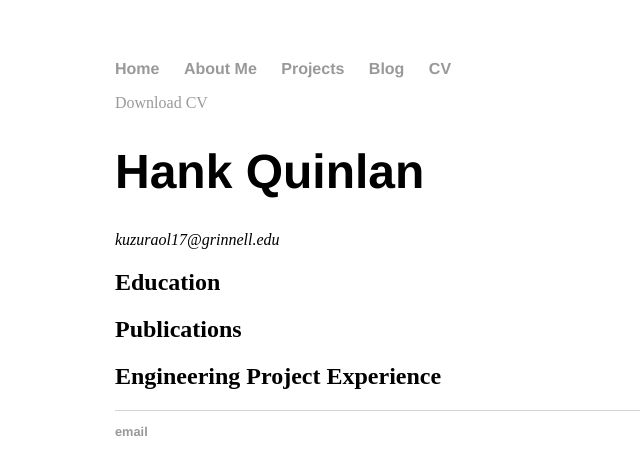
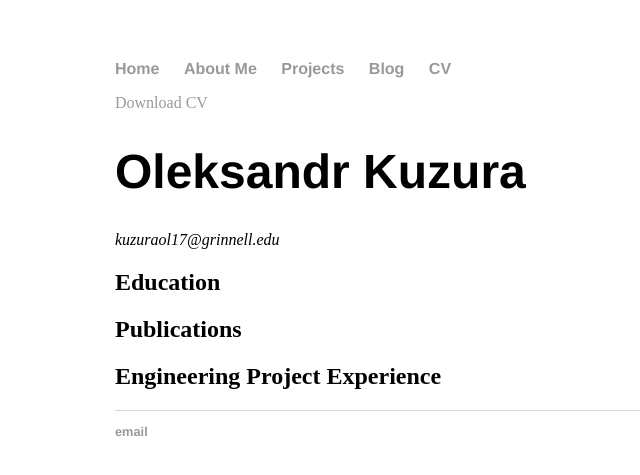
Before and after one commit to kuzura/kuzura.github.io, a Jekyll site: the page built from cv/index.html, in a window 1280 px wide. Shown: the top 475 px of the page, without its empty margins (77-717 px from the left). Built offline with Jekyll 4.4.1, drawn with Linux system fonts in a browser that asks for light colours.

Commit message:
Update index.html

```diff
--- a/cv/index.html
+++ b/cv/index.html
@@ -5,7 +5,7 @@ title: Oleksandr Kuzura's CV
 
 <div class="cv">
 	<a href="#" class="download" title="Download CV as PDF">Download CV</a>
-					<h1>Hank Quinlan</h1>
+	<h1>Oleksandr Kuzura</h1>
 	<address>
 	<!--
         <strong>Affiliation</strong><br>
```
Lines whose indentation alone changed are shown as unchanged.
